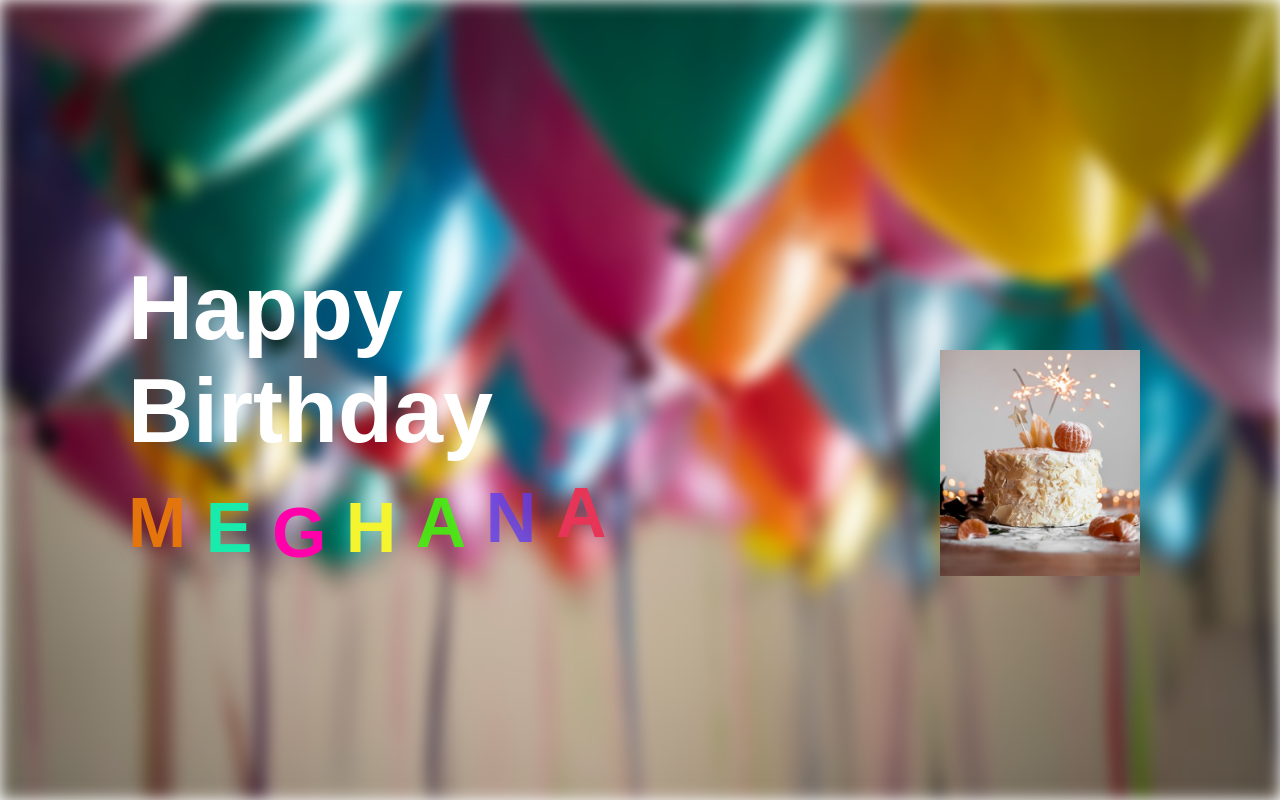
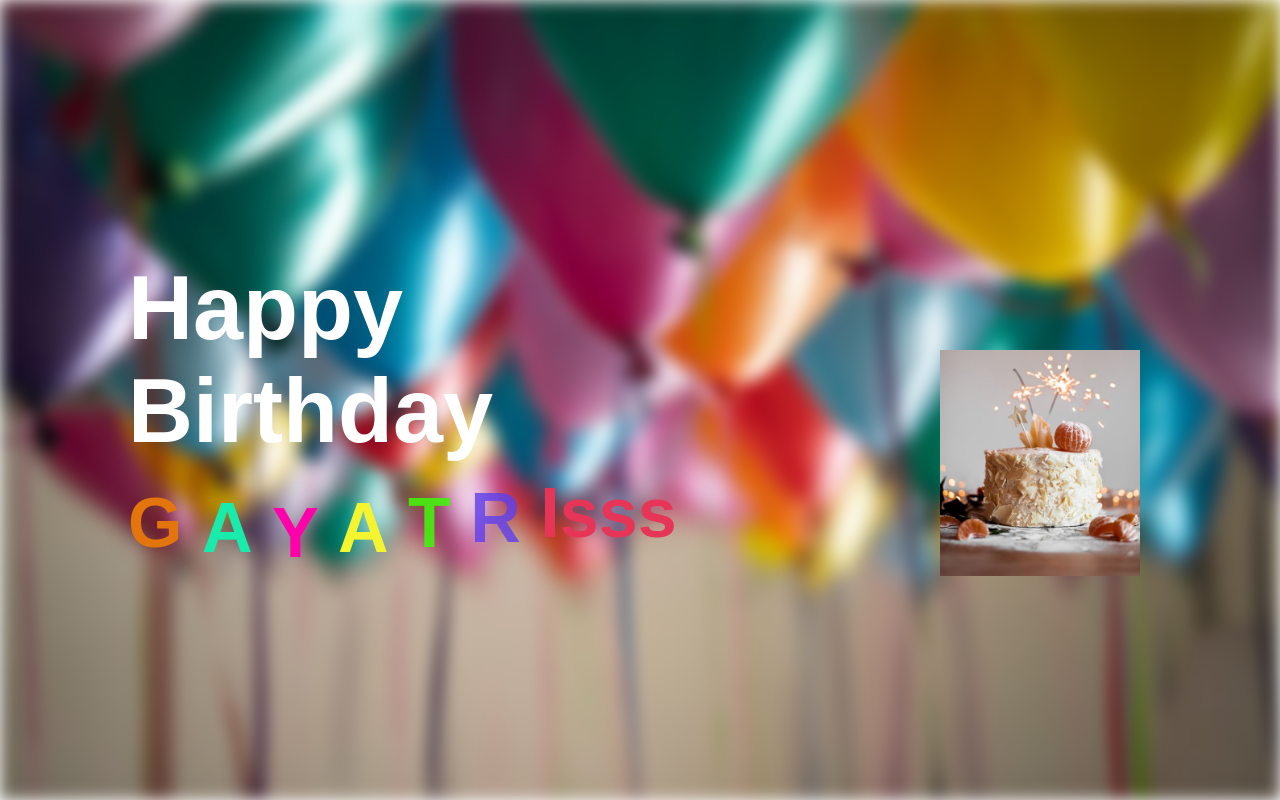
Before and after one commit to Meghana-davuluri/Birthday, a plain HTML site: page index.html in a window 1280 px wide. Drawn offline with Linux system fonts and the light colour scheme.

Commit message:
index.html
changed the name in span

```diff
--- a/index.html
+++ b/index.html
@@ -14,13 +14,13 @@
     <div class="image"><img src="cake.jpg" alt="unsplash.com" style="width:200px"></div>
         <div class = "text-box">
             <h1>Happy Birthday</h1>
-            <span style="color:rgb(228, 117, 13)">M</span>
-            <span style="color:rgb(25, 235, 172)">E</span>
-           <span style="color:rgb(255, 0, 170)">G</span>
-            <span style="color:rgb(245, 245, 47)">H</span>
-            <span style="color:rgba(66, 241, 12, 0.89)">A</span>
-            <span style="color:rgba(94, 63, 235, 0.808)">N</span>
-            <span style="color:rgb(230, 53, 86)">A</span>
+            <span style="color:rgb(228, 117, 13)">G</span>
+            <span style="color:rgb(25, 235, 172)">A</span>
+           <span style="color:rgb(255, 0, 170)">Y</span>
+            <span style="color:rgb(245, 245, 47)">A</span>
+            <span style="color:rgba(66, 241, 12, 0.89)">T</span>
+            <span style="color:rgba(94, 63, 235, 0.808)">R</span>
+            <span style="color:rgb(230, 53, 86)">Isss</span>
         </div>
 
 </body>
```
